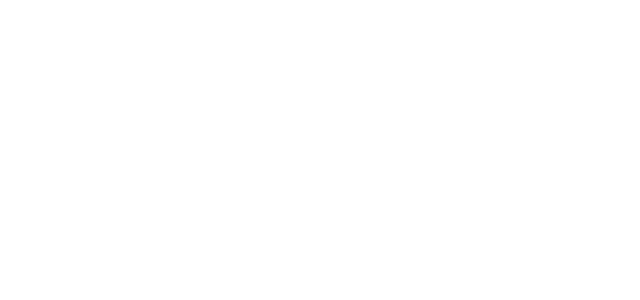
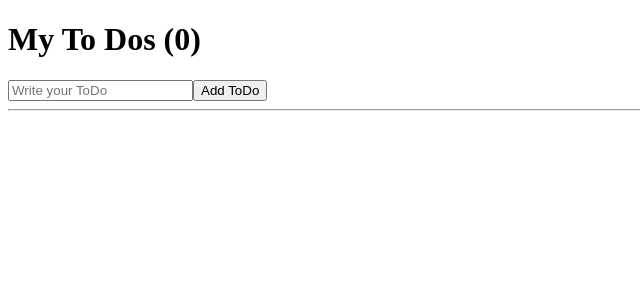
Before and after one commit to kangdongil/react-beginner-course, a React (Create React App) app: page / in a window 1280 px wide. Shown: the top 300 px of the page, without its empty margins (0-640 px from the left). Built offline with nearby package versions, Linux system fonts and the light colour scheme.

Commit message:
7.1 React ToDo List

```diff
--- a/src/App.js
+++ b/src/App.js
@@ -1,8 +1,36 @@
 import  { useState } from "react";
 
 function App() {
+	const [toDo, setToDo] = useState("");
+	const [toDos, setToDos] = useState([]);
+	const onChange = (event) => setToDo(event.target.value);
+	const onSubmit = (event) => {
+		event.preventDefault();
+		if(toDo === "") {
+			return;
+		}
+		setToDo("");
+		setToDos((prevArr) => [toDo, ...prevArr]);
+	};
 	return (
-		<div></div>
+		<div>
+			<h1>My To Dos ({toDos.length})</h1>
+			<form onSubmit={onSubmit}>
+				<input
+					value={toDo}
+					onChange={onChange}
+					type="text"
+					placeholder="Write your ToDo"
+				/>
+				<button>Add ToDo</button>
+			</form>
+			<hr />
+			<ul>
+				{toDos.map(
+					(toDo, index) => <li key={index}>{toDo}</li>
+				)}
+			</ul>
+		</div>
 	);
 }
 
```
